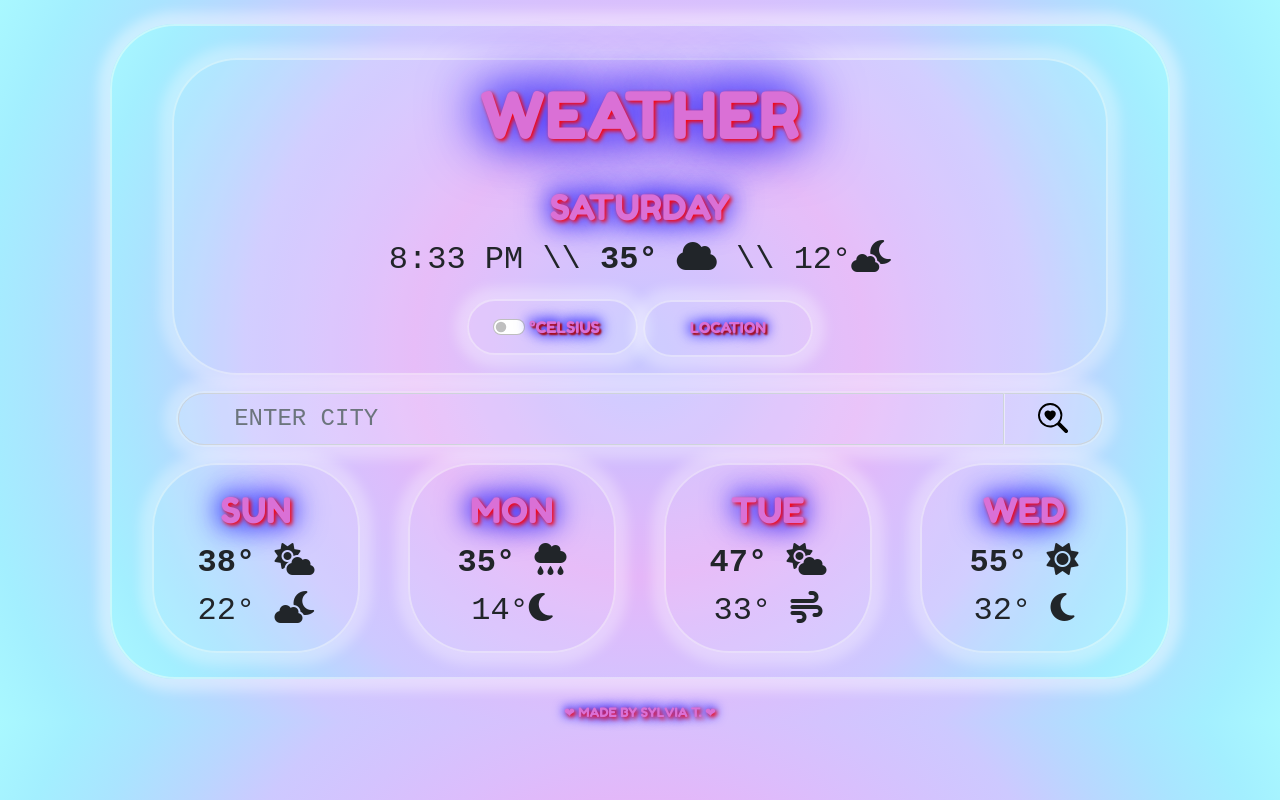
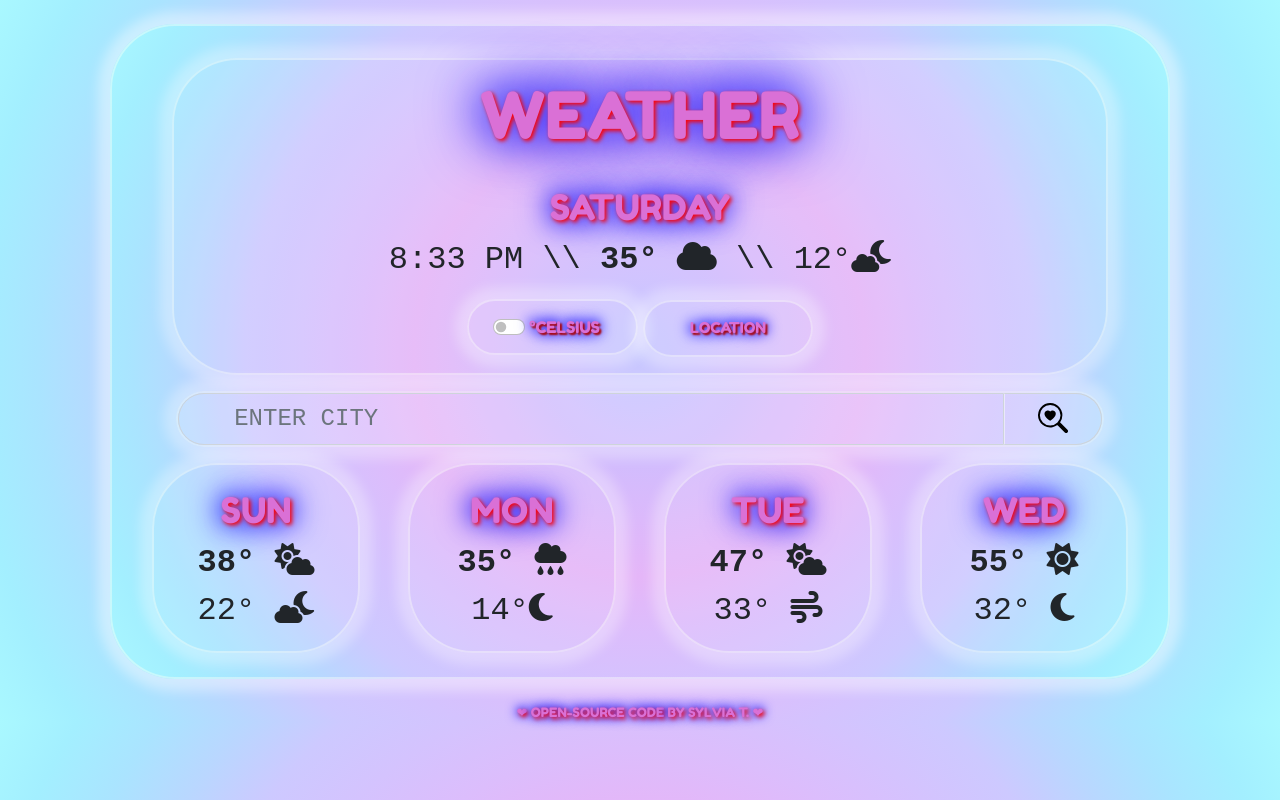
Before and after one commit to dontcallmeplath/Project, a plain HTML site: page index.html in a window 1280 px wide. Drawn offline with nearby package versions, Linux system fonts and the light colour scheme; a web font is replaced by a local one.

Commit message:
added link to repo in footer per suggestion

```diff
--- a/index.html
+++ b/index.html
@@ -169,5 +169,14 @@
 
     <script src="src/index.js"></script>
   </body>
-  <footer>❤ MADE BY SYLVIA T. ❤</footer>
+  <footer>
+    ❤
+    <a
+      href="https://github.com/dontcallmeplath/WeatherApp"
+      target="_blank"
+      class="footer-link"
+      >OPEN-SOURCE CODE</a
+    >
+    BY SYLVIA T. ❤
+  </footer>
 </html>
--- a/src/styles.css
+++ b/src/styles.css
@@ -117,3 +117,11 @@ footer {
     #dcd0fe
   );
 }
+
+.footer-link {
+  color: #da70d6;
+  text-decoration: none;
+}
+.footer-link:hover {
+  color: #ffffff;
+}
```
